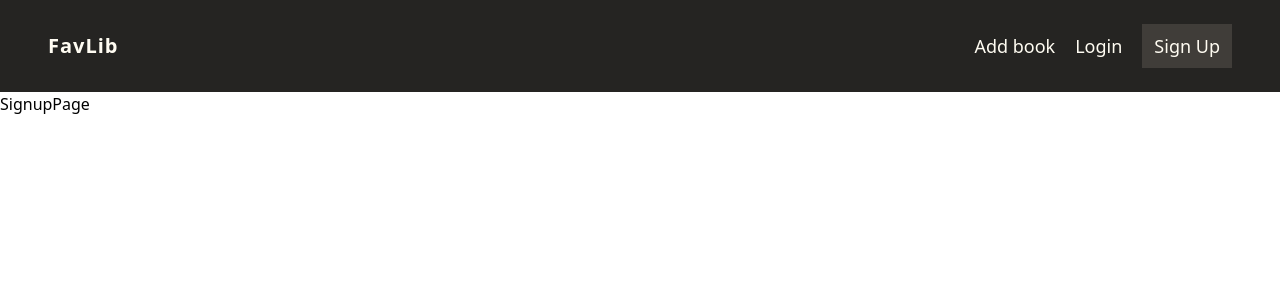
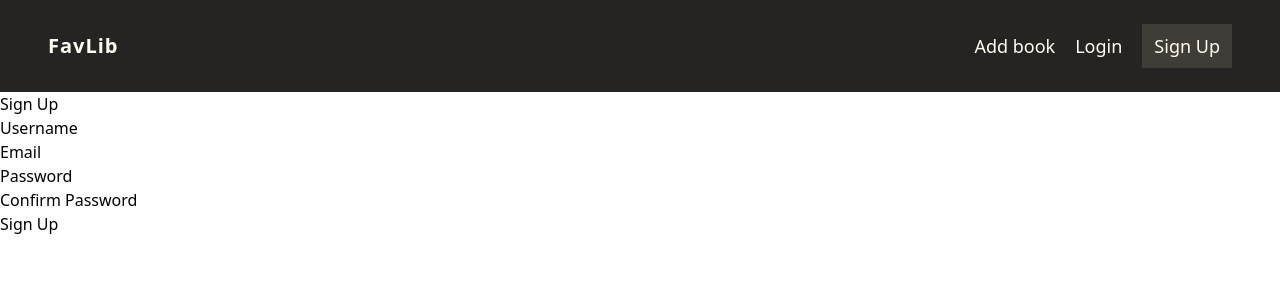
Before and after one commit to boben195/p11-library, a React (Vite) app in the folder frontend/: page /signup in a window 1280 px wide. Shown: the top 300 px of the page. Built offline with nearby package versions, Linux system fonts and the light colour scheme.

Commit message:
add signup

```diff
--- a/frontend/src/pages/SignupPage.jsx
+++ b/frontend/src/pages/SignupPage.jsx
@@ -1,7 +1,30 @@
 import React from "react";
 
 const SignupPage = () => {
-  return <div>SignupPage</div>;
+  return (
+    <div>
+      <h2>Sign Up</h2>
+      <form action="">
+        <div>
+          <label htmlFor="">Username</label>
+          <input type="text" />
+        </div>
+        <div>
+          <label htmlFor="">Email</label>
+          <input type="email" />
+        </div>
+        <div>
+          <label htmlFor="">Password</label>
+          <input type="password" />
+        </div>
+        <div>
+          <label htmlFor="">Confirm Password</label>
+          <input type="password" />
+        </div>
+        <button>Sign Up</button>
+      </form>
+    </div>
+  );
 };
 
 export default SignupPage;
```
